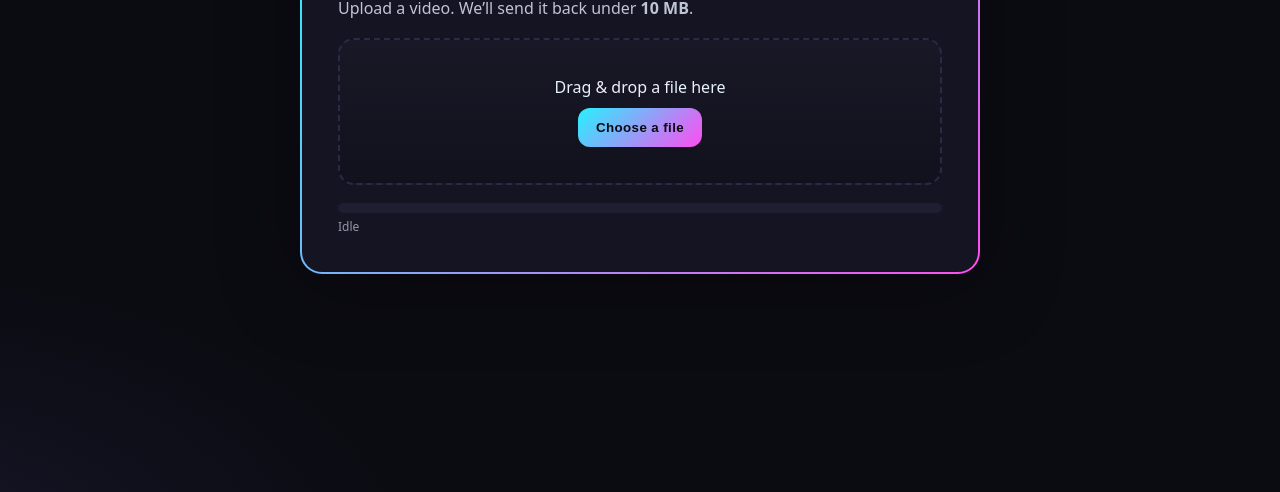
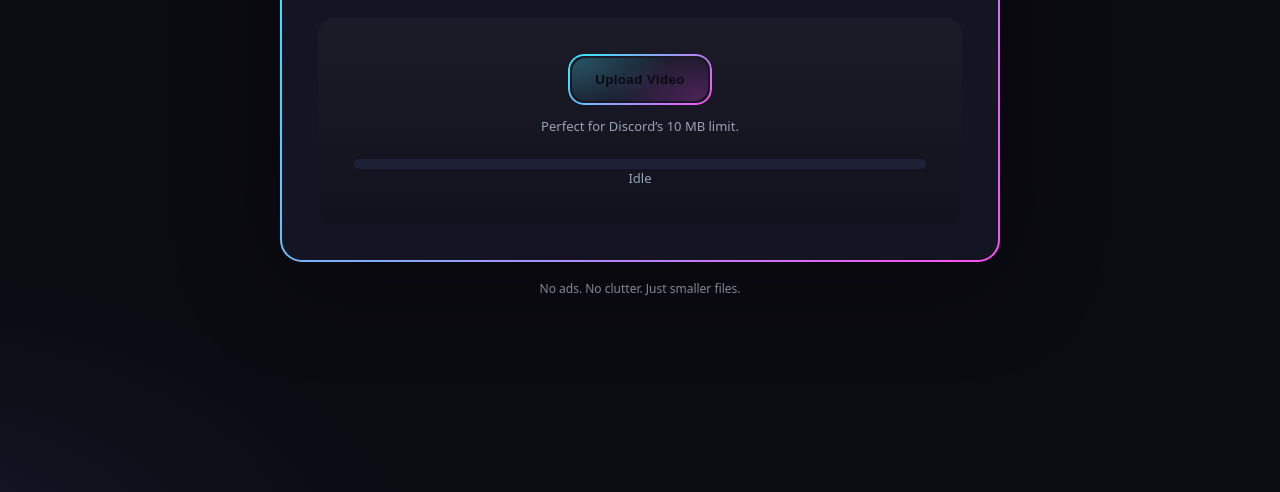
Before and after one commit to OwenK944/discompress, a website: page docs/index.html in a window 1280 px wide. Shown: the part 308-800 px from the top of the page. Drawn offline with Linux system fonts and the light colour scheme.

Commit message:
Update index.html

```diff
--- a/docs/index.html
+++ b/docs/index.html
@@ -1,70 +1,141 @@
 <!doctype html>
 <html lang="en">
 <head>
-<meta charset="utf-8">
-<title>Discompress — 10MB Video</title>
-<meta name="viewport" content="width=device-width,initial-scale=1">
+<meta charset="utf-8" />
+<meta name="viewport" content="width=device-width,initial-scale=1" />
+<title>Discompress — Under 10MB for Discord</title>
+<meta name="description" content="Shrink any video to under 10MB. One button. Done.">
 <style>
-  :root { --bg:#0b0b12; --card:#141422; --text:#e9f0ff; --acc1:#27f1ff; --acc2:#ff4df0; }
-  * { box-sizing: border-box; }
-  body { margin:0; min-height:100vh; display:grid; place-items:center;
-    background: radial-gradient(1200px 600px at 80% -10%, #1a1a30 0%, transparent 60%),
-                radial-gradient(900px 500px at -10% 110%, #17172a 0%, transparent 60%),
-                var(--bg);
-    color:var(--text); font:500 16px/1.4 system-ui,Segoe UI,Roboto,Inter; }
-  .shell { width:min(680px,92vw); padding:2px; border-radius:22px;
-    background:linear-gradient(135deg,var(--acc1),var(--acc2)); filter:drop-shadow(0 10px 40px rgba(0,0,0,.35)); }
-  .card { padding:36px; border-radius:20px; background:var(--card); }
-  h1{margin:0 0 10px; font-size:28px} p{margin:0 0 18px; opacity:.8}
-  .drop{ margin:16px 0 18px; padding:36px; border:2px dashed #2a2a46; border-radius:16px;
-    display:grid; place-items:center; text-align:center; background:linear-gradient(180deg, rgba(255,255,255,.02), rgba(0,0,0,.1)); }
-  .btn{ display:inline-block; padding:12px 18px; border-radius:12px; cursor:pointer;
-    background:linear-gradient(135deg,var(--acc1),var(--acc2)); color:#0a0a12; font-weight:700; letter-spacing:.4px; border:none; }
-  .bar{ width:100%; height:10px; background:#1e1e33; border-radius:999px; overflow:hidden; margin:14px 0 6px; }
-  .fill{ width:0%; height:100%; background:linear-gradient(90deg,var(--acc1),var(--acc2)); transition:width .1s linear; }
-  .hint{ font-size:12px; opacity:.6; }
+  :root{
+    --bg:#0b0b12; --card:#141422; --text:#eaf2ff;
+    --a:#27f1ff; --b:#ff4df0; --muted:#9aa3b2;
+  }
+  *{box-sizing:border-box}
+  html,body{height:100%}
+  body{
+    margin:0; color:var(--text); font:500 16px/1.5 system-ui,Segoe UI,Inter,Roboto;
+    background:
+      radial-gradient(1200px 600px at 85% -10%, #1a1a30 0%, transparent 60%),
+      radial-gradient(900px 500px at -10% 110%, #17172a 0%, transparent 60%),
+      var(--bg);
+    display:grid; place-items:center; padding:24px;
+  }
+  .wrap{width:min(720px,92vw)}
+  .frame{
+    padding:2px; border-radius:22px;
+    background:linear-gradient(135deg,var(--a),var(--b));
+    filter:drop-shadow(0 12px 40px rgba(0,0,0,.35));
+    animation:pulse 7s ease-in-out infinite;
+  }
+  .card{background:var(--card); border-radius:20px; padding:36px}
+  h1{margin:0 0 6px; font-size:28px; letter-spacing:.2px}
+  p.top{margin:0 0 22px; color:var(--muted)}
+  .cta{
+    display:grid; place-items:center; gap:12px; text-align:center;
+    padding:36px; border-radius:16px;
+    background:linear-gradient(180deg, rgba(255,255,255,.03), rgba(0,0,0,.10));
+  }
+
+  /* The ONE BUTTON */
+  #pick{
+    --pad:18px;
+    position:relative; border:0; cursor:pointer; user-select:none;
+    padding:var(--pad) calc(var(--pad) * 1.5);
+    border-radius:18px; font-weight:800; letter-spacing:.4px;
+    color:#0a0a12; background:transparent; isolation:isolate;
+    transition:transform .15s ease;
+  }
+  #pick:active{ transform:translateY(1px) }
+  /* gradient ring */
+  #pick::before{
+    content:""; position:absolute; inset:0; border-radius:16px; padding:2px;
+    background:linear-gradient(135deg,var(--a),var(--b));
+    -webkit-mask:
+      linear-gradient(#000 0 0) content-box,
+      linear-gradient(#000 0 0);
+    -webkit-mask-composite: xor; mask-composite: exclude;
+    z-index:-1;
+  }
+  /* inner fill + animated shimmer */
+  #pick::after{
+    content:""; position:absolute; inset:4px; border-radius:14px;
+    background:
+      linear-gradient(135deg, rgba(255,255,255,.08), rgba(255,255,255,.02)),
+      radial-gradient(120% 200% at 0% 0%, rgba(39,241,255,.25), transparent 60%),
+      radial-gradient(120% 200% at 100% 100%, rgba(255,77,240,.25), transparent 60%),
+      #0f1022;
+    z-index:-1;
+  }
+  .glow{
+    position:absolute; inset:-18px; border-radius:22px; z-index:-2;
+    background:radial-gradient(180px 80px at 50% 20%, rgba(39,241,255,.5), transparent 60%),
+               radial-gradient(180px 80px at 50% 80%, rgba(255,77,240,.5), transparent 60%);
+    filter:blur(18px); opacity:.55; transition:opacity .2s ease;
+    pointer-events:none;
+  }
+  #pick:hover + .glow, #pick:focus-visible + .glow{opacity:.85}
+  .hint{color:var(--muted); font-size:13px}
+
+  /* Progress */
+  .bar{width:100%; height:10px; background:#1e2035; border-radius:999px; overflow:hidden}
+  .fill{width:0%; height:100%;
+        background:linear-gradient(90deg,var(--a),var(--b)); transition:width .09s linear}
+  .status{font-size:13px; color:var(--muted)}
+
+  @keyframes pulse{
+    0%,100%{filter:drop-shadow(0 12px 40px rgba(0,0,0,.35))}
+    50%{filter:drop-shadow(0 18px 54px rgba(0,0,0,.45))}
+  }
+  footer{margin-top:18px; text-align:center; opacity:.55; font-size:12px}
+  a, a:visited{color:var(--a); text-decoration:none}
 </style>
 </head>
 <body>
-  <div class="shell">
-    <div class="card">
-      <h1>Discompress</h1>
-      <p>Upload a video. We’ll send it back under <b>10&nbsp;MB</b>.</p>
+  <div class="wrap">
+    <div class="frame">
+      <div class="card">
+        <h1>Discompress</h1>
+        <p class="top">Upload a video. Get it back under <b>10&nbsp;MB</b>. One button.</p>
 
-      <div class="drop">
-        <div>
-          <div style="margin-bottom:10px;">Drag & drop a file here</div>
-          <button id="pick" class="btn">Choose a file</button>
-          <input id="file" type="file" accept="video/*" style="display:none">
+        <div class="cta">
+          <input id="file" type="file" accept="video/*" hidden>
+          <button id="pick">Upload Video</button>
+          <div class="glow" aria-hidden="true"></div>
+          <div class="hint">Perfect for Discord’s 10&nbsp;MB limit.</div>
+
+          <div style="width:100%; margin-top:10px">
+            <div class="bar"><div id="fill" class="fill"></div></div>
+            <div id="status" class="status">Idle</div>
+          </div>
         </div>
       </div>
-
-      <div class="bar"><div id="fill" class="fill"></div></div>
-      <div class="hint" id="status">Idle</div>
     </div>
+    <footer>No ads. No clutter. Just smaller files.</footer>
   </div>
 
 <script>
-  // AFTER you deploy on Render, replace <RENDER_URL> with your real URL like:
-  // const API = 'https://discompress.onrender.com/api/upload';
-  const API = '<RENDER_URL>/api/upload';
+  // 🔗 Set your backend URL here:
+  const RENDER_URL = 'https://discompress.onrender.com'; // <-- change if your Render URL differs
+  const API = RENDER_URL + '/api/upload';
 
-  const pick = document.getElementById('pick');
-  const fileInput = document.getElementById('file');
+  const btn = document.getElementById('pick');
+  const input = document.getElementById('file');
   const fill = document.getElementById('fill');
   const statusEl = document.getElementById('status');
 
-  pick.addEventListener('click', ()=> fileInput.click());
-  fileInput.addEventListener('change', ()=> {
-    if (fileInput.files && fileInput.files[0]) uploadFile(fileInput.files[0]);
+  btn.addEventListener('click', ()=> input.click());
+  input.addEventListener('change', ()=>{
+    const f = input.files && input.files[0];
+    if (f) upload(f);
   });
 
   function setStatus(t){ statusEl.textContent = t; }
   function setProgress(p){ fill.style.width = Math.max(0, Math.min(100, p)) + '%'; }
 
-  function uploadFile(file){
-    setStatus('Uploading…');
-    setProgress(5);
+  function upload(file){
+    // Reset UI
+    setProgress(0); setStatus('Preparing…');
+
     const form = new FormData();
     form.append('video', file);
 
@@ -72,18 +143,29 @@
     xhr.open('POST', API, true);
     xhr.responseType = 'blob';
 
-    xhr.upload.onprogress = (e) => {
-      if (e.lengthComputable) {
-        const p = (e.loaded / e.total) * 100;
-        setProgress(Math.round(p * 0.8));
-        setStatus(`Uploading… ${Math.round(p)}%`);
-      }
+    // Upload progress (0 → ~80%)
+    xhr.upload.onprogress = (e)=>{
+      if (!e.lengthComputable) return;
+      const up = (e.loaded / e.total) * 80;           // cap at 80
+      setProgress(Math.round(up));
+      setStatus(`Uploading… ${Math.round((e.loaded/e.total)*100)}%`);
     };
 
-    xhr.onreadystatechange = () => {
-      if (xhr.readyState === 2) setStatus('Processing…');
-      if (xhr.readyState === 4) {
-        if (xhr.status === 200) {
+    // Pretend processing progress (80 → 99%) while server works
+    let procTimer = null;
+    xhr.onreadystatechange = ()=>{
+      if (xhr.readyState === 2){       // headers received -> server started processing
+        setStatus('Processing…');
+        // Smoothly tick from current to 99% while waiting
+        let p = Math.max(parseInt(fill.style.width) || 80, 80);
+        clearInterval(procTimer);
+        procTimer = setInterval(()=>{
+          if (p < 99) { p += 0.25; setProgress(p); }
+        }, 120);
+      }
+      if (xhr.readyState === 4){
+        clearInterval(procTimer);
+        if (xhr.status === 200){
           setProgress(100);
           setStatus('Downloading…');
           const blob = xhr.response;
@@ -95,10 +177,12 @@
           URL.revokeObjectURL(url);
           setStatus('Done ✅');
         } else {
-          setStatus('Failed. Try a shorter clip.');
+          setStatus('Failed. Try a shorter clip or a lower-bitrate source.');
         }
       }
     };
+
+    xhr.onerror = ()=> setStatus('Network error. Try again.');
     xhr.send(form);
   }
 </script>
```
